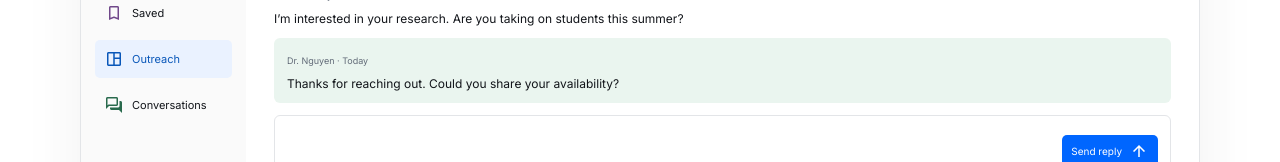
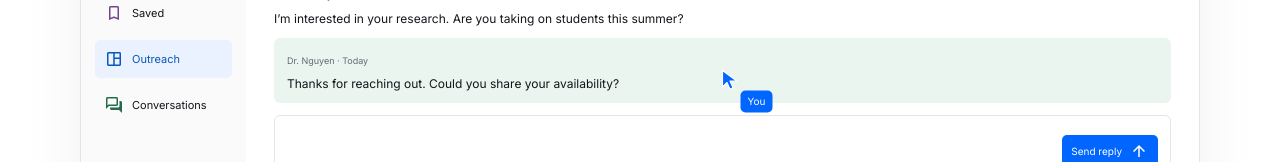
Before and after one commit to WanderingWalnut/UResearch, a Next.js app in the folder u-research/: page / in a window 1280 px wide. Shown: the part 584-746 px from the top of the page. Built offline with nearby package versions, Linux system fonts and the light colour scheme.

Commit message:
Keep walkthrough cursor visible and restore solid blue styling

```diff
--- a/u-research/components/landing/landing.module.css
+++ b/u-research/components/landing/landing.module.css
@@ -31,20 +31,20 @@
 .mail p { font-size: var(--text-caption); margin: 5px 0 0; }
 .received { padding: 10px 13px; border-radius: var(--radius-control); background: var(--success-surface); }
 .reply { margin-top: 12px; border: 1px solid var(--border); border-radius: var(--radius-control); min-height: 65px; padding: var(--space-3); display: flex; justify-content: space-between; gap: var(--space-3); align-items: flex-end; font-size: var(--text-caption); }
-.typed { opacity: 0; }
+.typed { opacity: 0; transition: opacity var(--duration-reveal) var(--ease-out); }
 .send { display: inline-flex; align-items: center; flex-shrink: 0; gap: 7px; background: var(--action); color: var(--surface); padding: 6px 9px; border-radius: var(--radius-small); font-size: 10px; }
-.sent { display: inline-flex; align-items: center; gap: 5px; font-size: 10px; color: var(--success); background: var(--success-surface); margin-top: var(--space-2); padding: 4px 7px; border-radius: var(--radius-small); opacity: 0; }
-.cursor { position: absolute; top: 0; left: 0; transform: translate(var(--card-x, 0px), var(--card-y, 0px)); color: var(--action); z-index: 3; pointer-events: none; display: flex; align-items: flex-start; transition: transform var(--duration-cursor) var(--ease-out), opacity var(--duration-fast) ease-out; opacity: 0; }
+.sent { display: inline-flex; align-items: center; gap: 5px; font-size: 10px; color: var(--success); background: var(--success-surface); margin-top: var(--space-2); padding: 4px 7px; border-radius: var(--radius-small); opacity: 0; transition: opacity var(--duration-fast) var(--ease-out); }
+.cursor { position: absolute; top: 0; left: 0; transform: translate(var(--card-x, 0px), var(--card-y, 0px)); color: var(--action); z-index: 3; pointer-events: none; display: flex; align-items: flex-start; transition: transform var(--duration-cursor) var(--ease-out); }
 .cursor > svg { flex-shrink: 0; transform: translate(-.75px, -.75px); }
 .cursor > span { background: var(--action); color: var(--surface); padding: 3px 7px; border-radius: var(--radius-small); font-size: 10px; margin-top: 20px; }
-.canvas[data-step="1"] .cursor { opacity: 1; }
+.canvas[data-step="0"] .cursor { transform: translate(calc(var(--card-x, 0px) + 24px), calc(var(--card-y, 0px) + 48px)); }
 .canvas[data-step="1"] .target { background: var(--selection); }
 .canvas[data-step="2"] .exchange, .canvas[data-step="3"] .exchange, .canvas[data-step="4"] .exchange, .canvas[data-step="5"] .exchange { opacity: 1; }
-.canvas[data-step="2"] .cursor { transform: translate(var(--compose-x), var(--compose-y)); }
-.canvas[data-step="3"] .cursor { opacity: 1; transform: translate(var(--compose-x), var(--compose-y)); }
+.canvas[data-step="2"] .cursor { transform: translate(var(--read-x), var(--read-y)); }
+.canvas[data-step="3"] .cursor { transform: translate(var(--compose-x), var(--compose-y)); }
 .canvas[data-step="4"] .cursor, .canvas[data-step="5"] .cursor { transform: translate(var(--send-x), var(--send-y)); }
-.canvas[data-step="4"] .cursor { opacity: 1; }
 .canvas[data-step="3"] .typed, .canvas[data-step="4"] .typed, .canvas[data-step="5"] .typed, .canvas[data-step="5"] .sent { opacity: 1; }
+.canvas[data-step="3"] .typed { transition-delay: var(--duration-cursor); }
 .canvas[data-step="4"] .send { background: var(--action-hover); transition: background-color var(--duration-fast) var(--duration-cursor); }
 .canvas[data-step="5"] .send { opacity: .55; }
 @media (max-width: 1160px) { .demo { margin-left: var(--space-6); margin-right: var(--space-6); } }
@@ -71,9 +71,10 @@
   .mail p, .reply { font-size: 11px; }
 }
 @media (prefers-reduced-motion: reduce) {
-  .cursor { display: none; }
+  .canvas .cursor { transform: translate(var(--read-x, 0px), var(--read-y, 0px)); transition: none; }
   .exchange { opacity: 1; transition: none; }
   .typed { opacity: 1; }
+  .typed, .sent { transition: opacity 100ms var(--ease-out); transition-delay: 0ms; }
 }
 
 .demo:focus-visible { outline: 3px solid var(--action); outline-offset: 3px; }
--- a/u-research/components/landing/product-demo.tsx
+++ b/u-research/components/landing/product-demo.tsx
@@ -100,11 +100,11 @@ export function ProductDemo() {
         <div className={styles.exchange}>
           <div className={styles.mailHeading}><b>Dr. Sarah Nguyen</b><span>Research introduction</span></div>
           <div className={styles.mail}><small>You · Monday</small><p>I’m interested in your research. Are you taking on students this summer?</p></div>
-          <div className={`${styles.mail} ${styles.received}`}><small>Dr. Nguyen · Today</small><p>Thanks for reaching out. Could you share your availability?</p></div>
+          <div data-cursor-target="read" className={`${styles.mail} ${styles.received}`}><small>Dr. Nguyen · Today</small><p>Thanks for reaching out. Could you share your availability?</p></div>
           <div className={styles.reply}><span data-cursor-target="compose" className={styles.typed}>I’m available from May through August.</span><span data-cursor-target="send" className={styles.send}>Send reply <Icon name="arrow_upward" /></span></div>
           <span className={styles.sent}><Icon name="check" />Reply sent</span>
         </div>
-        <div className={styles.cursor}><svg viewBox="0 0 24 28" width="18" height="21" aria-hidden="true"><path d="M1 1v22l6-6 4 9 4-2-4-9h9Z" fill="white" stroke="currentColor" strokeWidth="1.5" strokeLinejoin="round" /></svg><span>You</span></div>
+        <div className={styles.cursor}><svg viewBox="0 0 24 28" width="18" height="21" aria-hidden="true"><path d="M1 1v22l6-6 4 9 4-2-4-9h9Z" fill="currentColor" stroke="white" strokeWidth="1.5" strokeLinejoin="round" /></svg><span>You</span></div>
       </div>
       <div className={styles.demoFooter}>
         <span aria-hidden="true">{captions[step]}</span>
```
Also changed, not shown: 2 other files (tests, documents, lock files or other folders).
